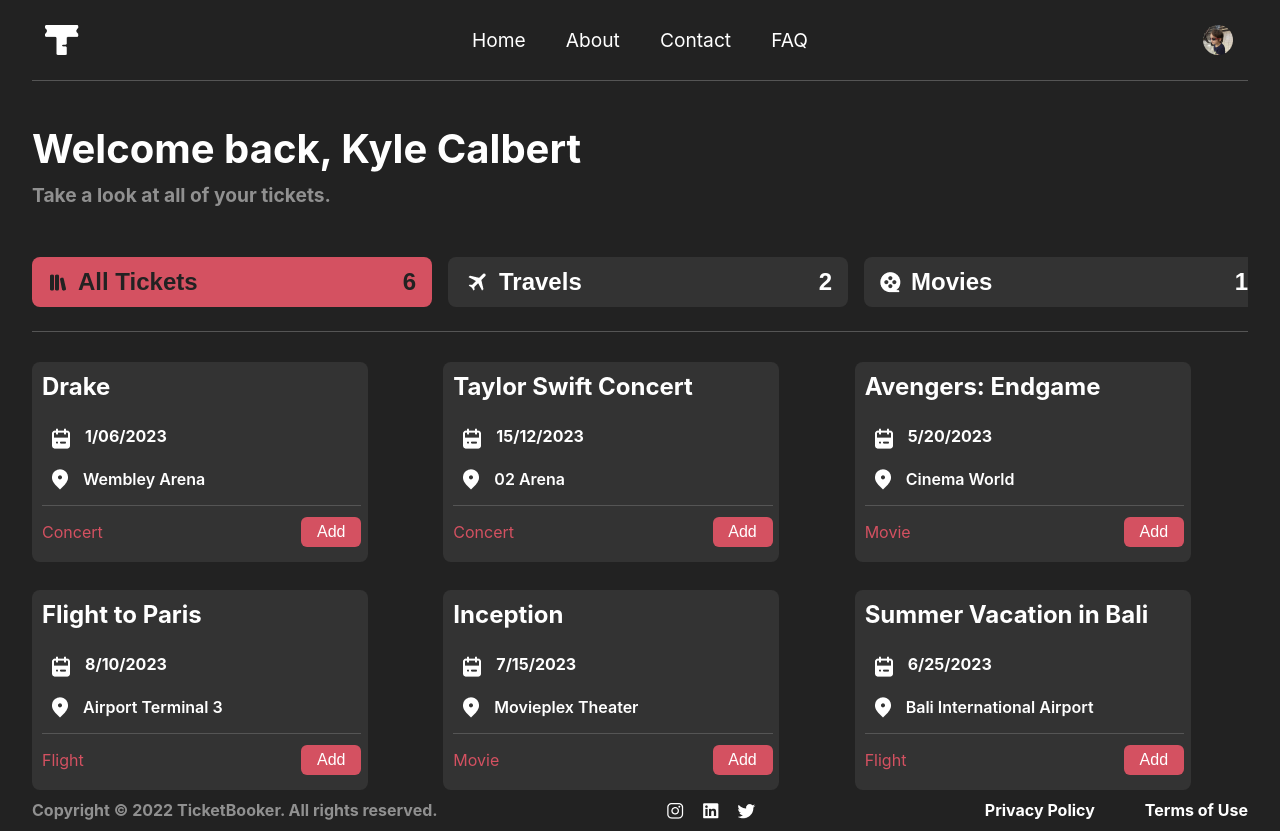
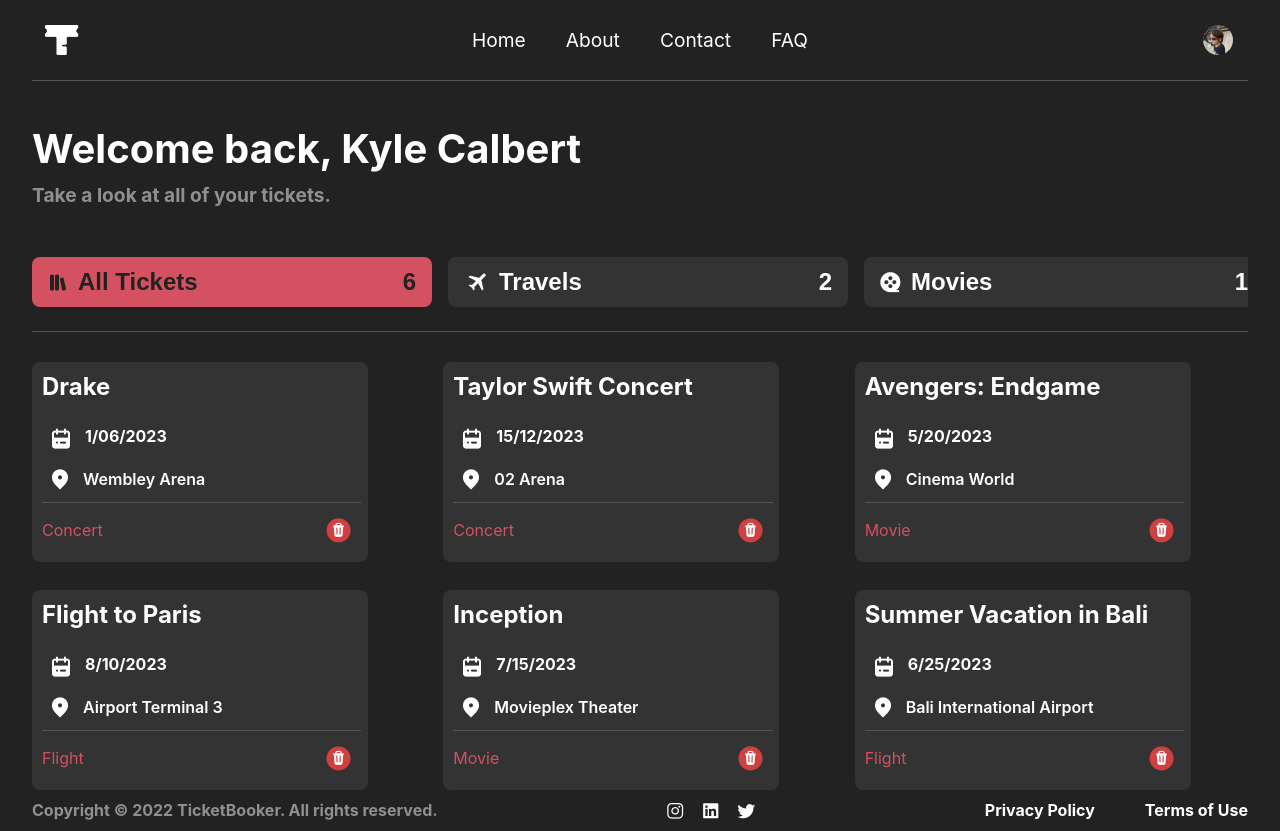
Before and after one commit to kylecalbert/ticket-booker, a React (Create React App) app: page / in a window 1280 px wide. Built offline with nearby package versions, Linux system fonts and the light colour scheme; data requests are answered from the project's data file.

Commit message:
changed add button to trash icon

```diff
--- a/src/components/Content/Card.js
+++ b/src/components/Content/Card.js
@@ -1,7 +1,6 @@
 // Card.js
 import React from 'react';
 import {
-  AddButtonContainer,
   CardContainer,
   CardDetails,
   DateTimeContainer,
@@ -15,6 +14,7 @@
 
 import CalendarDark from '../../Assets/dark/calendar.png';
 import LocationDark from '../../Assets/dark/location.png';
+import TrashDark from '../../Assets/dark/trash.png';
 import { Image } from '../Image/Image';
 import { fontSizes, fontWeight } from '../Fonts/Fonts';
 //create constant for resued sizes
@@ -78,7 +78,7 @@
         >
           {ticketType}
         </Text>
-        <AddButtonContainer>Add</AddButtonContainer>
+        <Image src={TrashDark} />
       </Footer>
     </CardContainer>
   );
--- a/src/components/Image/Image.js
+++ b/src/components/Image/Image.js
@@ -3,7 +3,7 @@
 
 const StyledImage = styled.img`
   margin: ${(props) => props.margin || '10px'};
-  max-width: 100px;
+  max-width: 2rem;
   height: auto; //height auto to allow the image to scale properly and not overstretch
 `;
 
```
Also changed, not shown: src/Assets/dark/trash.png (renamed from src/Assets/trash.png).
